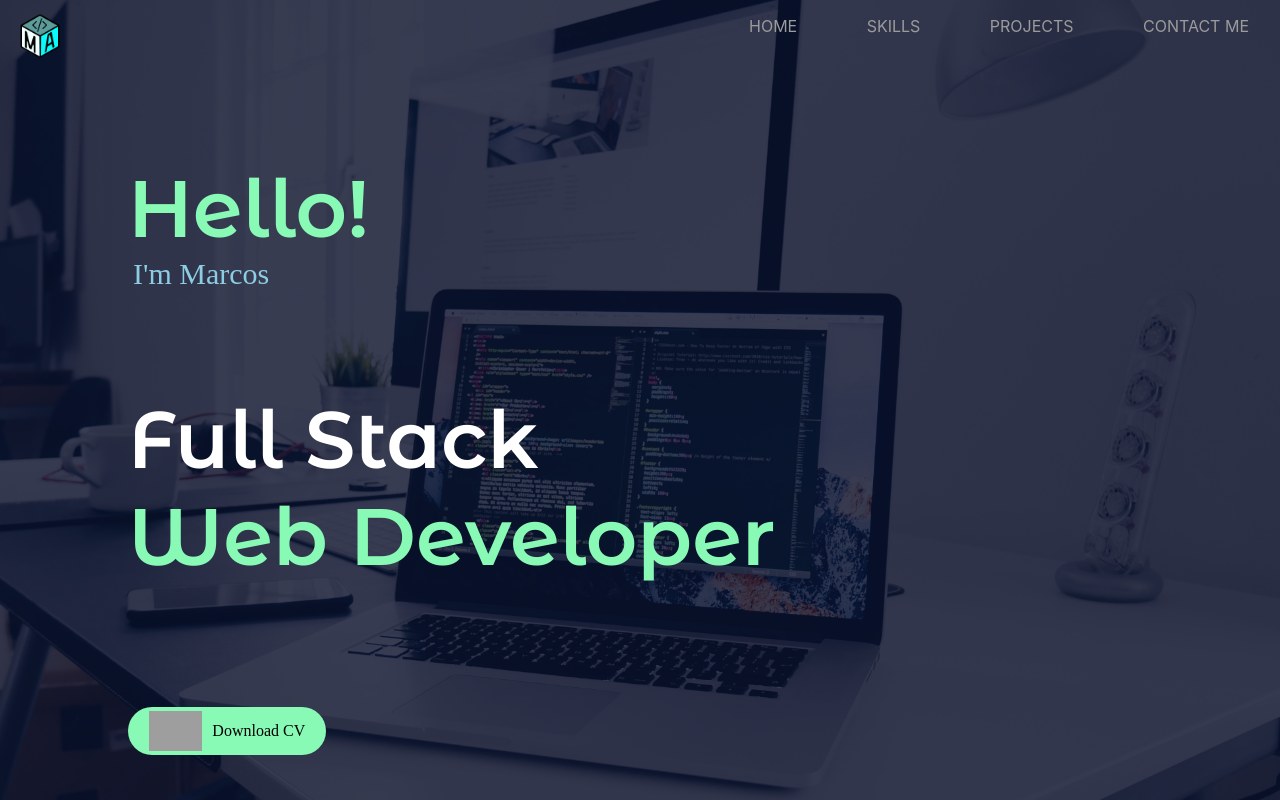
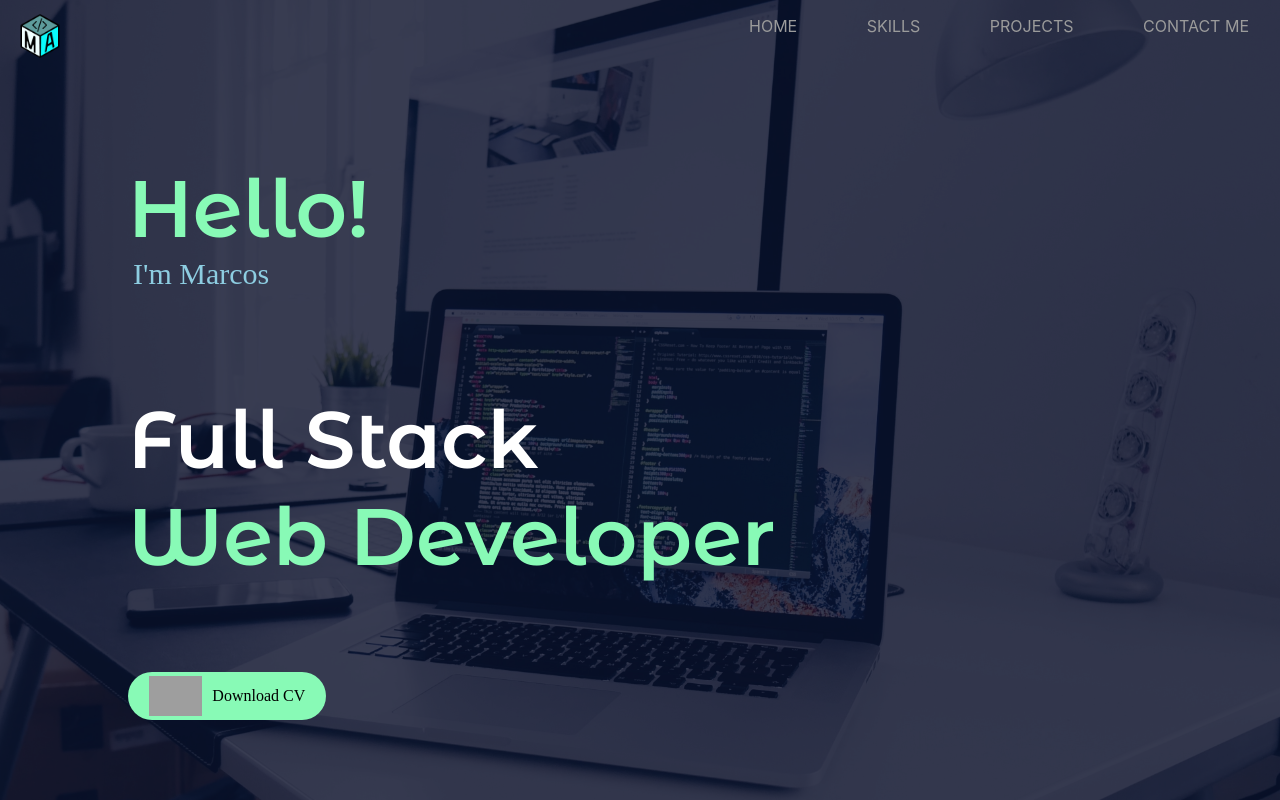
Before and after one commit to MarcosArjona97/Marcos-Arjona-portfolio, a React (Create React App) app in the folder client/: page / in a window 1280 px wide. Shown: the top 800 px of the page. Built offline with nearby package versions, Linux system fonts and the light colour scheme; grey boxes are pictures that could not be loaded.

Commit message:
Download position absolute it's fixed

```diff
--- a/client/src/components/home/Home.jsx
+++ b/client/src/components/home/Home.jsx
@@ -13,11 +13,11 @@ function Home() {
                 <span>I'm Marcos</span>
                 <h1>Full Stack</h1>
                 <h1>Web Developer</h1>
-                <a href={CV} download>
-                    <img src={DownloadIcon} alt="" />
+            </div>
+            <a href={CV} download>
+                <img src={DownloadIcon} alt="" />
                     Download CV
                 </a>
-            </div>
         </div>
     )
 }
--- a/client/src/components/home/Home.module.css
+++ b/client/src/components/home/Home.module.css
@@ -42,7 +42,7 @@
     color: rgba(136, 250, 182, 1);
 }
 
-.home > div > a {
+.home > a {
     font-size: 1em;
     display: flex;
     align-items: center;
@@ -56,14 +56,15 @@
     font-family: 'Montserrat';
     transition: all 0.2s;
     position: absolute;
-    bottom: -40%;
+    bottom: 10%;
+    left: 10%;
 }
 
-.home > div > a:hover{
+.home > a:hover{
     background-color: white;
 }
 
-.home > div > a:hover img {
+.home > a:hover img {
     animation: jump 1s ease-in-out infinite;
 }
 
```
